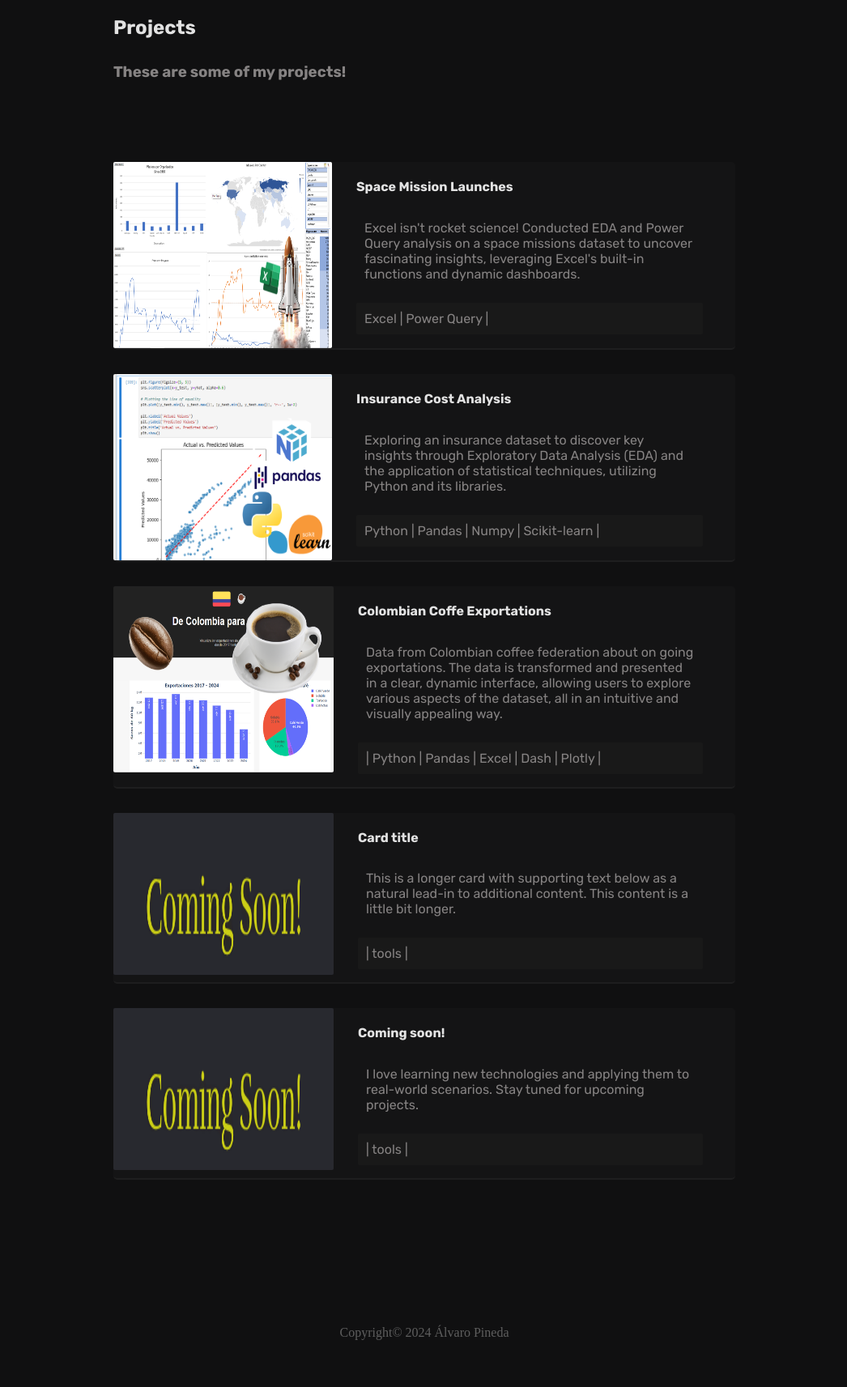
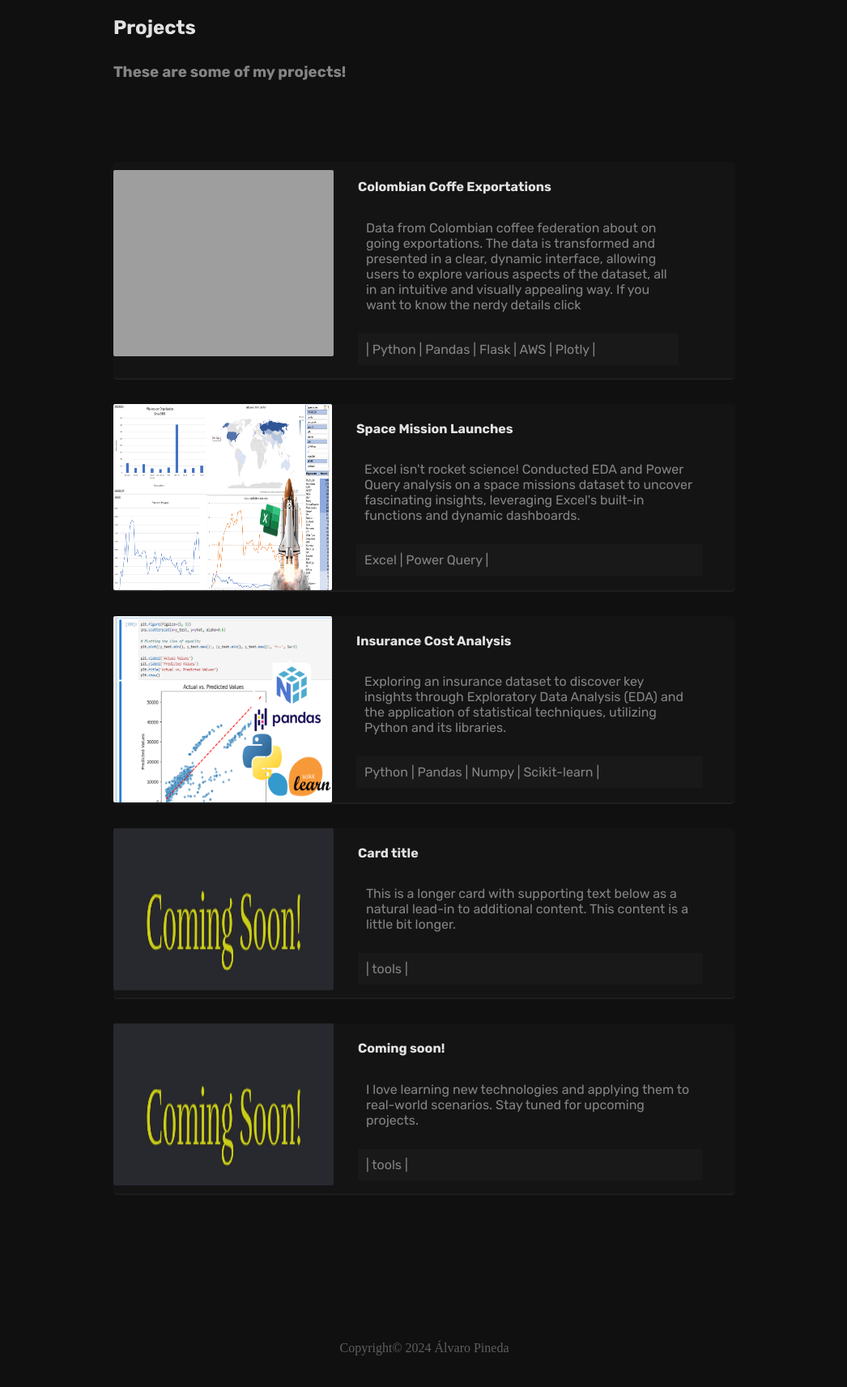
Before and after one commit to lVarol/Portfolio, a Flask app: page /projects in a window 1280 px wide. Shown: the part 158-1871 px from the top of the page at 81% size, without its empty margins (116-1162 px from the left). Run offline with Flask 3, Linux system fonts and the light colour scheme; some web fonts are replaced; grey boxes are pictures that could not be loaded.

Commit message:
Update projects.html

```diff
--- a/app/templates/portfolio/projects.html
+++ b/app/templates/portfolio/projects.html
@@ -14,6 +14,19 @@ Projects
     <h3>These are some of my projects!</h3>
     </div>
     <div class="pcontainer">
+            <a href="http://3.145.167.115/" target="_blank">
+            <div class="col">
+              <div class="pcard">
+                <img src="{{ url_for('static', filename='coffee-etl-pipeline') }}" height="230px" width="272px" class="card-img-top" alt="project03">
+                <div class="card-body">
+                  <h4 class="pcard-title">Colombian Coffe Exportations</h4>
+                  <p class="pcard-text">Data from Colombian coffee federation about on going exportations. The data is transformed and presented in a clear, dynamic interface, allowing users to explore various aspects of the dataset, all in an intuitive and visually appealing way.
+                    If you want to know the nerdy details click <a href="https://github.com/lVarol/Coffee-Exports-ETL-Pipeline/blob/master/README.md" target="_blank" style="color:white;"></p>
+                  <p class="ptools">| Python | Pandas | Flask | AWS | Plotly |</p>
+                </div>
+              </div>
+            </div>
+            </a>
             <a href="">
             <div class="col">
               <div class="pcard">
@@ -34,18 +47,6 @@ Projects
                   <h4 class="pcard-title">Insurance Cost Analysis</h4>
                   <p class="pcard-text">Exploring an insurance dataset to discover key insights through Exploratory Data Analysis (EDA) and the application of statistical techniques, utilizing Python and its libraries.</p>
                   <p class="ptools">Python | Pandas | Numpy | Scikit-learn |</p>
-                </div>
-              </div>
-            </div>
-            </a>
-            <a href="http://3.145.167.115/" target="_blank">
-            <div class="col">
-              <div class="pcard">
-                <img src="{{ url_for('static', filename='Col-coffee.png') }}" height="230px" width="272px" class="card-img-top" alt="project03">
-                <div class="card-body">
-                  <h4 class="pcard-title">Colombian Coffe Exportations</h4>
-                  <p class="pcard-text">Data from Colombian coffee federation about on going exportations. The data is transformed and presented in a clear, dynamic interface, allowing users to explore various aspects of the dataset, all in an intuitive and visually appealing way.</p>
-                  <p class="ptools">| Python | Pandas | Excel | Dash | Plotly |</p>
                 </div>
               </div>
             </div>
```
